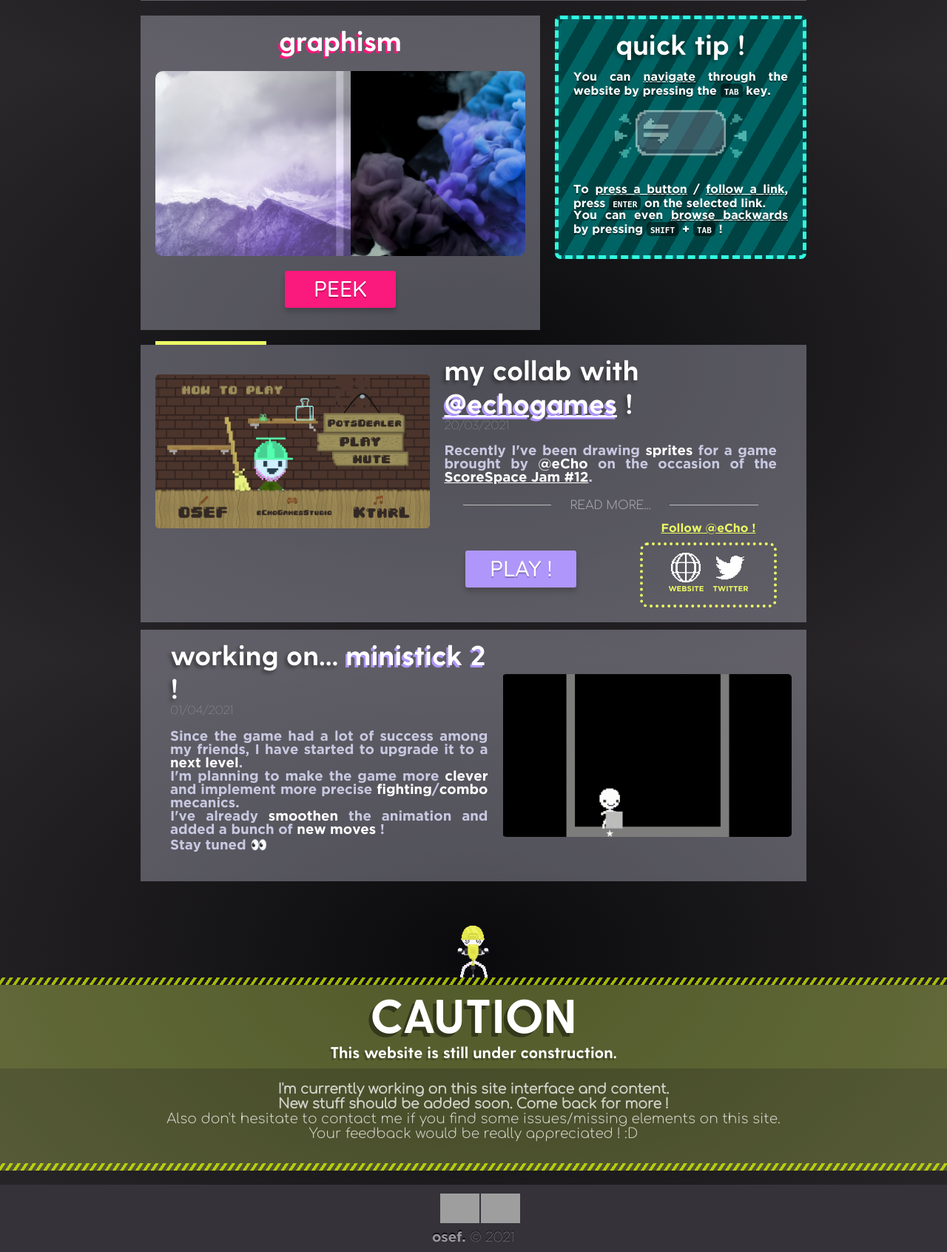
After one commit to aadedjou/osef-art.github.io, a PHP site: page /home.html in a window 1280 px wide. The commit adds this page. Shown: the part 711-2403 px from the top of the page at 74% size. Run offline with PHP 8.4, Linux system fonts and the light colour scheme; grey boxes are pictures that could not be loaded.

Commit message:
banned php update

```diff
--- /dev/null
+++ b/footer.html
@@ -0,0 +1,51 @@
+
+<p id="discord-id">osef#7387</p>
+
+<div id="caution">
+    <div class="line crossed-line flex">
+        <div class="spacer"></div>
+        <img src="assets/icons/jackhammer.gif" height="70px">
+        <div class="spacer"></div>
+    </div>
+
+    <div class="content line">
+        <h2> CAUTION </h2>
+        <h3> This website is still under construction. </h3>
+
+        <p>
+            <b>
+                I'm currently working on this site interface and content. <br>
+                New stuff should be added soon. Come back for more !
+            </b>
+            <br>
+            Also don't hesitate to contact me if you find some issues/missing elements on this site. <br>
+            Your feedback would be really appreciated ! :D
+        </p>
+    </div>
+</div>
+
+<footer id ="footer">
+    <div class="line flex">
+        <div class="spacer"></div>
+        <div class="link-box">
+            <a href="https://github.com/aadedjou" target="blank">
+                <img src="http://thomas-blondel.fr/img/github-logo.png">
+            </a>
+        </div>
+        <div class="link-box" onclick="copy(this)" onmouseout="resetTip(this)">
+            <a>
+                <img id="discord-link" src="https://magenoir.com/img/mage-noir/pictograms/discord-white-icon-13.jpg">
+                <span id="copytip"> Coming soon! <br> <span class="thin">(click to <b>copy</b> my id)</span> </span>
+            </a>
+        </div>
+        <div class="spacer"></div>
+    </div>
+
+    <div class="line flex">
+        <div class="spacer"></div>
+            <span id="signature">
+                osef. <span id="copyright">© 2021</span>
+            </span>
+        <div class="spacer"></div>
+    </div>
+</footer>
--- a/global.scss
+++ b/global.scss
@@ -130,6 +130,7 @@ $music-color-focus: rgba(200, 250, 100, 0.4);
     }
 
     h2 {
+        text-transform: uppercase;
         background-color: rgba(225, 250, 100, 0.1);
         font-size: 48pt;
         text-shadow: -5px 5px rgba(0, 0, 0, 0.4);
--- /dev/null
+++ b/home.html
@@ -0,0 +1,300 @@
+<head>
+    <meta http-equiv="Content-Type" content="text/html" charset="UTF-8"/>
+    <link rel="stylesheet" type="text/css"  href="style.css">
+    <link rel="icon"       type="image/png" href="assets/favicons/fav_home.png"/>
+    <script src="script.js"></script>
+
+    <script
+        src="https://code.jquery.com/jquery-3.3.1.js"
+        integrity="sha256-2Kok7MbOyxpgUVvAk/HJ2jigOSYS2auK4Pfzbm7uH60="
+        crossorigin="anonymous">
+    </script>
+    <script>
+        $(function(){
+        $("#header").load("top-panel.html");
+        $("#bottom-stuff").load("footer.html");
+        });
+    </script>
+</head>
+
+<body>
+    <div id="header"></div>
+
+    <div class="title-box">
+        <span class="title-shadow-home">welcøme.</span>
+        <div>
+            <span class="title">welcøme.</span>
+        </div>
+        <div id="dashed-1"></div>
+        <div id="dashed-2"></div>
+        <div id="dashed-3"></div>
+        <div id="dashed-4"></div>
+
+        <svg class="wave"
+            xmlns="http://www.w3.org/2000/svg"
+            width="80px" height="60px" viewBox="10 0 65 60">
+
+            <path id="wave"
+                    fill="none"
+                    stroke="rgba(245, 235, 255, 0.25)"
+                    stroke-linecap="round"
+                    stroke-width="7">
+                <script>
+                    buildWave(60, 60);
+                </script>
+            </path>
+        </svg>
+        <svg class="wheel"
+            xmlns="http://www.w3.org/2000/svg"
+            xmlns:xlink="http://www.w3.org/1999/xlink"
+            width="100px" height="100px">
+            <circle fill="none"
+                    stroke="rgba(245, 235, 255, 0.2)"
+                    stroke-linecap="round"
+                    stroke-width="2"
+                    stroke-miterlimit="4"
+                    stroke-dasharray="12,12"
+                    cx="50" cy="50" r="40">
+                <animateTransform
+                    attributeName="transform"
+                    attributeType="XML"
+                    type="rotate"
+                    dur="30s"
+                    from="0 50 50"
+                    to="360 50 50"
+                    repeatCount="indefinite" />
+            </circle>
+        </svg>
+    </div>
+
+    <div class="flex">
+        <div class="spacer"></div>
+        <div id="intro">
+            <p>
+                <span class="bright"> Glad you got there. </span>
+                Feel free to check my latest works in
+                <a href="games.html" class="games-link">game developping</a>,
+                <a href="artwork.html" class="art-link">designing</a>,
+                <a href="music.html" class="music-link">producing</a> or
+                <a href="anims.html" class="anims-link">animating</a> !
+            </p>
+        </div>
+        <div class="spacer"></div>
+    </div>
+
+    <a id="bitmosef-container" href="about-me.html" tabindex="-1">
+        <div>
+            <div class="shadow"></div>
+            <img id="bitmosef-head" src="assets/icons/head.png">
+            <img id="bitmosef-glasses" src="assets/icons/glasses.png">
+            <img id="bitmosef-hand-l" src="assets/icons/hand.png">
+            <img id="bitmosef-hand-r" src="assets/icons/hand.png">
+        </div>
+
+        <div id="bitmosef-bubble">
+            <div id="bubble-container">
+                <img src="assets/icons/bubble-icon.png">
+                <div class="bubble-txt">hi!</div>
+            </div>
+        </div>
+
+        <div id="bitmosef-hide">
+            <div id="hide-button">
+                <div id="close-button" onclick="hideBitmoji()">
+                    <img src="assets/icons/exit-icon.png">
+                </div>
+                <span>HIDE</span>
+            </div>
+        </div>
+    </a>
+
+    <div class="flex">
+        <div class="spacer"></div>
+            <div class="articles-container">
+                <div class="game-article">
+                    <div class="thumbnail">
+                        <div id="ministick-carousel">
+                            <figure id="ministick-slider">
+                                <img src="assets/thumbnails/ministick-clip-1.gif">
+                                <img src="assets/thumbnails/ministick-clip-2.gif">
+                                <img src="assets/thumbnails/ministick-clip-3.gif">
+                            </figure>
+                            <script>slide("ministick-slider", 5, 0.75)</script>
+                        </div>
+                    </div>
+
+                    <div>
+                        <div class="new-stamp">
+                            <div class="spin"></div>
+                            <div class="spin2"></div>
+                            <span>NEW</span>
+                        </div>
+                    </div>
+
+                    <div class="article-content">
+                        <h2>my latest game: <span class="shadow">ministick</span></h2>
+
+                        <div class="date">26/03/2021</div>
+
+                        <p>
+                            One of the projects I'm the most proud of. <br>
+                            Chain <span class="bright">combos</span>  and smash innocent guys in this
+                            <span class="bright">colorful</span> and <span class="bright">addicting</span> beat-them all. <br>
+                            <span class="bright">How far</span>  can you get ? 💨
+                        </p>
+
+                        <a href="#">
+                            <div class="game-button">
+                                <span> PLAY !</span>
+                                <div class="inner-btn">
+                                    <img src="assets/icons/play-icon.png">
+                                </div>
+                            </div>
+                        </a>
+                    </div>
+                </div>
+
+                <div class="panel-line">
+                    <div id="graphism-panel">
+                        <h2 class="shadow"> graphism </h2>
+
+                            <div id="art-carousel">
+                                <figure id="art-slider">
+                                    <img src="assets/wallpapers/canyon.jpg">
+                                    <img src="assets/wallpapers/mountains2.jpg">
+                                    <img src="assets/wallpapers/smoke.jpg">
+                                    <img src="assets/wallpapers/padami1.png">
+                                </figure>
+                                <script>slide("art-slider", 2.5, 1.25)</script>
+                            </div>
+
+                        <div id="art-dots">
+                            <div class="dot"></div>
+                            <div class="dot"></div>
+                            <div class="dot"></div>
+                            <div class="dot"></div>
+                        </div>
+
+                        <a href="artwork.html">
+                            <div class="art-button">
+                                <span> PEEK </span>
+                                <div class="inner-btn">
+                                    <img src="assets/icons/eye-icon.png">
+                                </div>
+                            </div>
+                        </a>
+                    </div>
+
+                    <div class="vertical-spacer"></div>
+
+                    <div>
+                        <div class="tip">
+                            <h2> quick tip ! </h2>
+                            <div>
+                                <p>
+                                    You can <u>navigate</u> through the website by pressing the <tt>tab</tt> key.
+                                </p>
+                                <div>
+                                    <img src="assets/icons/tab.png" height="65px">
+                                </div>
+                                <p>
+                                    To <u>press a button</u> / <u>follow a link</u>, press <tt>enter</tt> on the selected link. <br>
+                                    You can even <u>browse backwards</u> by pressing <tt>shift</tt> + <tt>tab</tt> !
+                                </p>
+                            </div>
+                        </div>
+                    </div>
+                </div>
+
+                <div class="game-article">
+                    <div class="featured"> FEATURED <div class="glide"></div></div>
+
+                    <div class="thumbnail">
+                        <img src="assets/thumbnails/potsdealer.png">
+                    </div>
+
+                    <div class="article-content">
+                        <h2>
+                            my collab with
+                            <a href="http://ecgs.fr/" target="blank" class="shadow"> @eChoGames</a> !
+                        </h2>
+                        <div class="date">20/03/2021</div>
+
+                        <p>
+                            Recently I've been drawing <span class="bright">sprites</span>  for a game brought by <span class="bright">@eCho</span> on the
+                            occasion of the <a href="https://gamejam.com/jam/scorejam12/submissions" target="blank" class="bright">ScoreSpace Jam #12</a>.
+                        </p>
+                        <div id="collab-rm" class="read-more">
+                            <div class="spacer"><div class="stroke"></div></div>
+                            <span onclick="readMore('collab')">Read more...</span>
+                            <div class="spacer"><div class="stroke"></div></div>
+                        </div>
+                        <p id="collab-text" class="hidden">
+                            The jam's theme was <span class="bright">"COMBINING"</span>, so we've crafted a cute little game absed on <span class="bright">merging</span> and <span class="bright">selling</span> potions in town ! <br>
+                            We reached the <span class="bright">4th position</span>  (among 94 participants !) and we keep polishing stuff to make it something <span class="bright">bigger</span>. 🧐 <br>
+                            We hope you'll enjoy playing the game as we enjoyed cooking it.
+                        </p>
+
+                        <div class="flex">
+                            <div class="flex spacer center">
+                                <a target="blank" href="https://gamejam.com/game/potsdealer">
+                                    <div class=" game-button">
+                                        <span> PLAY !</span>
+                                        <div class="inner-btn">
+                                            <img src="assets/icons/play-icon.png">
+                                        </div>
+                                    </div>
+                                </a>
+                            </div>
+                            <div class="spacer"></div>
+                            <div class="spacer follow-box">
+                                <u> Follow @eCho ! </u>
+
+                                <div class="links">
+                                    <div class="link-box">
+                                        <a target="blank" href="https://ecgs.fr/"><img src="assets/icons/web-icon.png" class="link"></a>
+                                        WEBSITE
+                                    </div>
+                                    <div class="link-box">
+                                        <a target="blank" href="https://twitter.com/eChoGames_"><img src="assets/icons/twitter-icon.png" class="link"></a>
+                                        TWITTER
+                                    </div>
+                                </div>
+                            </div>
+                        </div>
+                    </div>
+                </div>
+
+                <div class="game-article">
+                    <div class="article-content">
+                        <h2>working on... <span class="shadow">ministick 2</span> ! </h2>
+                        <div class="date">01/04/2021</div>
+
+                        <p>
+                            Since the game had a lot of success among my friends,
+                            I have started to upgrade it to a <span class="bright">next level</span>. <br>
+                            I'm planning to make the game more <span class="bright">clever</span> and implement
+                            more precise <span class="bright">fighting</span>/<span class="bright">combo</span> mecanics. <br>
+                            I've already <span class="bright">smoothen</span> the animation and added a bunch of
+                            <span class="bright">new moves</span> ! <br>
+                            Stay tuned 👀
+                        </p>
+                    </div>
+
+                    <div class="thumbnail">
+                        <div id="ministick2-carousel">
+                            <figure id="ministick2-slider">
+                                <img src="assets/thumbnails/ministick2-clip-1.gif">
+                                <img src="assets/thumbnails/ministick2-clip-2.gif">
+                                <img src="assets/thumbnails/ministick2-clip-3.gif">
+                            </figure>
+                            <script>slide("ministick2-slider", 4, 0.5)</script>
+                        </div>
+                    </div>
+                </div>
+            </div>
+        <div class="spacer"></div>
+    </div>
+</body>
+
+<div id="bottom-stuff"></div>
--- a/index.html
+++ b/index.html
@@ -1 +1 @@
-<meta http-equiv="refresh" content="0;URL=home.php">
+<meta http-equiv="refresh" content="0;URL=home.html">
--- a/style.css
+++ b/style.css
@@ -112,6 +112,7 @@ div {
   border-image: repeating-linear-gradient(-75deg, transparent, transparent 5px, rgba(225, 255, 0, 0.7) 6px, rgba(225, 255, 0, 0.7) 10px) 25 0;
 }
 #caution h2 {
+  text-transform: uppercase;
   background-color: rgba(225, 250, 100, 0.1);
   font-size: 48pt;
   text-shadow: -5px 5px rgba(0, 0, 0, 0.4);
@@ -466,6 +467,7 @@ div {
   border-image: repeating-linear-gradient(-75deg, transparent, transparent 5px, rgba(225, 255, 0, 0.7) 6px, rgba(225, 255, 0, 0.7) 10px) 25 0;
 }
 #caution h2 {
+  text-transform: uppercase;
   background-color: rgba(225, 250, 100, 0.1);
   font-size: 48pt;
   text-shadow: -5px 5px rgba(0, 0, 0, 0.4);
@@ -902,6 +904,7 @@ div {
   border-image: repeating-linear-gradient(-75deg, transparent, transparent 5px, rgba(225, 255, 0, 0.7) 6px, rgba(225, 255, 0, 0.7) 10px) 25 0;
 }
 #caution h2 {
+  text-transform: uppercase;
   background-color: rgba(225, 250, 100, 0.1);
   font-size: 48pt;
   text-shadow: -5px 5px rgba(0, 0, 0, 0.4);
@@ -1023,6 +1026,7 @@ div {
   border-image: repeating-linear-gradient(-75deg, transparent, transparent 5px, rgba(225, 255, 0, 0.7) 6px, rgba(225, 255, 0, 0.7) 10px) 25 0;
 }
 #caution h2 {
+  text-transform: uppercase;
   background-color: rgba(225, 250, 100, 0.1);
   font-size: 48pt;
   text-shadow: -5px 5px rgba(0, 0, 0, 0.4);
@@ -1644,6 +1648,7 @@ div {
   border-image: repeating-linear-gradient(-75deg, transparent, transparent 5px, rgba(225, 255, 0, 0.7) 6px, rgba(225, 255, 0, 0.7) 10px) 25 0;
 }
 #caution h2 {
+  text-transform: uppercase;
   background-color: rgba(225, 250, 100, 0.1);
   font-size: 48pt;
   text-shadow: -5px 5px rgba(0, 0, 0, 0.4);
@@ -1827,6 +1832,7 @@ div {
   border-image: repeating-linear-gradient(-75deg, transparent, transparent 5px, rgba(225, 255, 0, 0.7) 6px, rgba(225, 255, 0, 0.7) 10px) 25 0;
 }
 #caution h2 {
+  text-transform: uppercase;
   background-color: rgba(225, 250, 100, 0.1);
   font-size: 48pt;
   text-shadow: -5px 5px rgba(0, 0, 0, 0.4);
--- /dev/null
+++ b/top-panel.html
@@ -0,0 +1,36 @@
+<div id="top-panel">
+    <a href="artwork.html" id="icon-container-art">
+        <img src="assets/icons/art-icon.png" class="icon">
+    </a>
+
+    <a href="games.html" id="icon-container-games">
+        <img src="assets/icons/games-icon.png" class="icon">
+    </a>
+
+    <div class="spacer"></div>
+
+    <a href="home.html">
+        <div id="logo-container">
+            <div><h1 id="osef">osef</h1></div>
+            <div><h1 id="dot">.</h1></div>
+        </div>
+    </a>
+
+    <div class="spacer"></div>
+
+    <a href="anims.html" id="icon-container-anims">
+        <img src="assets/icons/anims-icon.png" class="icon">
+    </a>
+
+    <a href="music.html" id="icon-container-music">
+        <img src="assets/icons/music-icon.png" class="icon">
+    </a>
+
+    <div id="sub-panel">
+        <div id="label-container-art">    ART </div>
+        <div id="label-container-games"> GAMES </div>
+        <div class="spacer"> </div>
+        <div id="label-container-anims"> ANIMS </div>
+        <div id="label-container-music"> MUSIC </div>
+    </div>
+</div>
```
Also changed, not shown: about-me.html (+17 -65 lines), anims.html (added, +33 -0 lines), artwork.html (added, +32 -0 lines), games.html (added, +33 -0 lines), music.html (added, +32 -0 lines), 1 other file.
